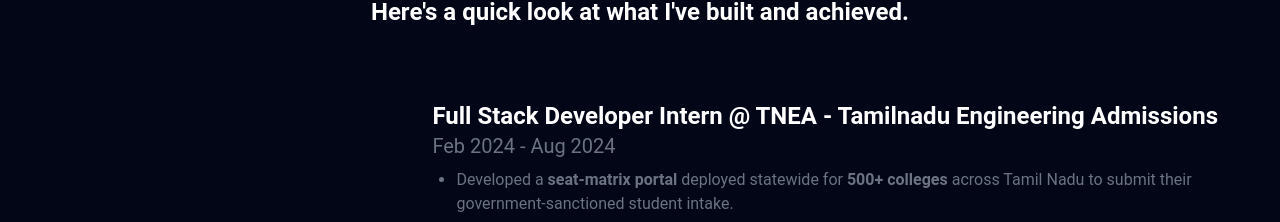
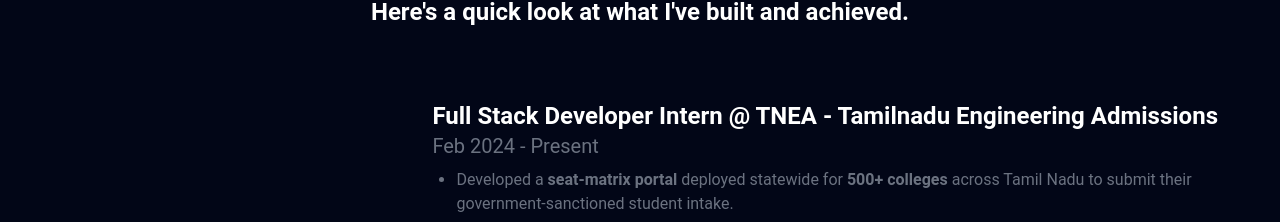
Before and after one commit to SurendharSSenthil/surendhar-portfolio, a SvelteKit app: page / in a window 1280 px wide. Shown: the part 3335-3557 px from the top of the page. Built offline with nearby package versions, Linux system fonts and the light colour scheme; some icons are missing.

Commit message:
update experience date to reflect current status

```diff
--- a/src/components/Main.svelte
+++ b/src/components/Main.svelte
@@ -392,7 +392,7 @@
           </a>
         </h4>
         <p class="text-lg md:text-xl text-gray-500 hover:text-violet-500 duration-150">
-          Feb 2024 - Aug 2024
+          Feb 2024 - Present
         </p>
         <ul class="poppins text-gray-500 list-disc pl-6 mt-2 space-y-2">
           <li>
```
